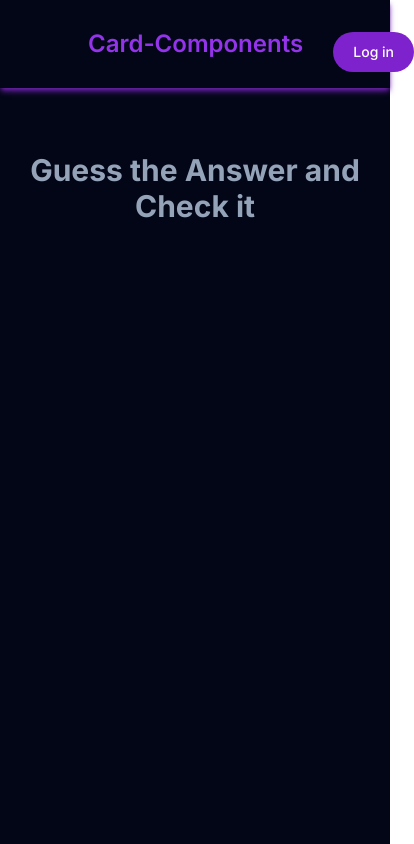
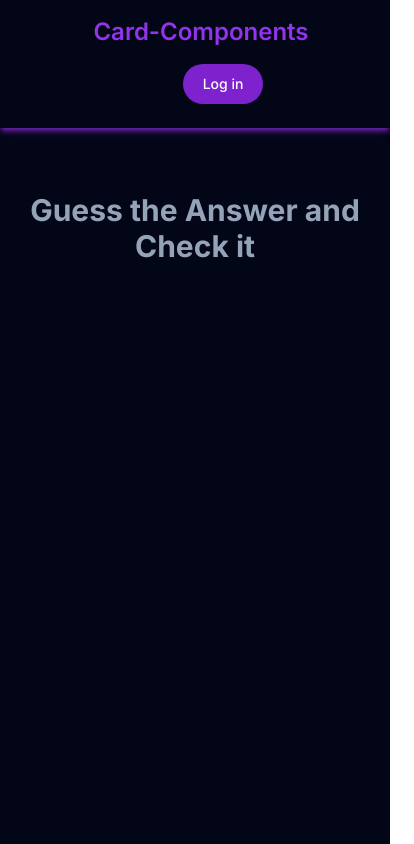
Before and after one commit to kunj3740/card-componets, a Next.js app in the folder card-components/: page / in a window 390 px wide. Shown: the whole page, 414 px wide, since content can reach past the window. Built offline with nearby package versions, Linux system fonts and the light colour scheme; no server answers; the database is empty.

Commit message:
bug fixied

```diff
--- a/card-components/src/components/Navbar.tsx
+++ b/card-components/src/components/Navbar.tsx
@@ -61,13 +61,13 @@ export const Navbar = () => {
 
   return (
     <nav className="p-4 w-full shadow-md shadow-purple-800">
-        <div className="ml-10 md:ml-0 container mx-auto flex items-center justify-between flex-wrap md:justify-between">
+        <div className="container mx-auto flex items-center justify-center flex-wrap md:justify-between">
           <Link href="/" className="text-black text-xl font-semibold items-center ml-3 flex">
-            <div className="text-2xl text-purple-600 text-center ml-5 md:ml-0">
+            <div className="text-2xl text-purple-600 text-center">
               Card-Components
             </div>
           </Link>
-          <div className="flex items-center justify-center space-x-4 mt-4 ml-5 md:mt-0 md:ml-0">
+          <div className="flex items-center justify-center space-x-4 mt-4  md:mt-0 ">
             {isLoggedIn ? (
               <>
                 {isAdmin && (
@@ -108,7 +108,7 @@ export const Navbar = () => {
             ) : (
               <Link
                 href="/signin"
-                className="text-white bg-purple-700 hover:bg-purple-800 focus:outline-none focus:ring-4 focus:ring-purple-300 font-medium rounded-full text-sm px-5 py-2.5 text-center transition duration-150 ease-in-out"
+                className="text-white ml-14 bg-purple-700 hover:bg-purple-800 focus:outline-none focus:ring-4 focus:ring-purple-300 font-medium rounded-full text-sm px-5 py-2.5 text-center transition duration-150 ease-in-out mb-2"
               >
                 Log in
               </Link>
```
